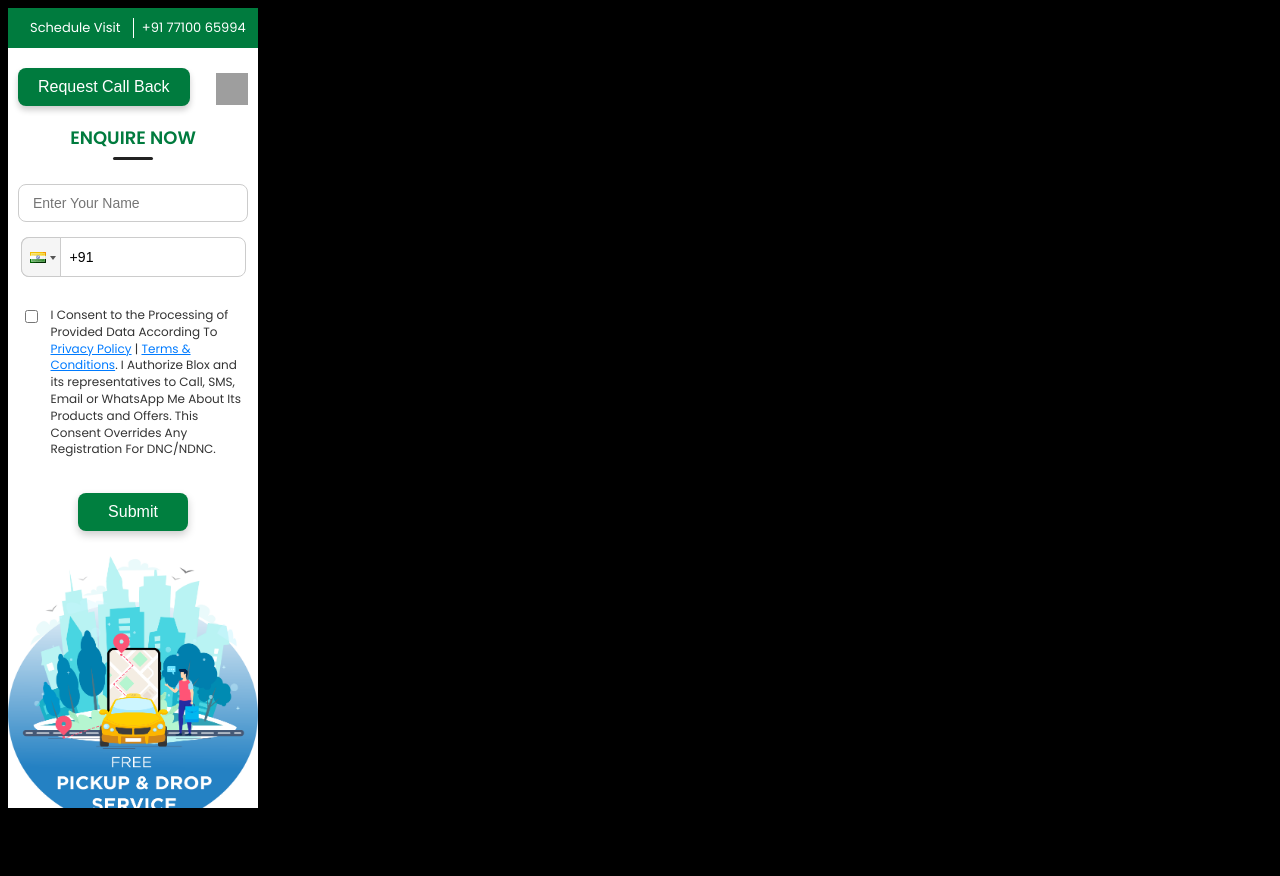
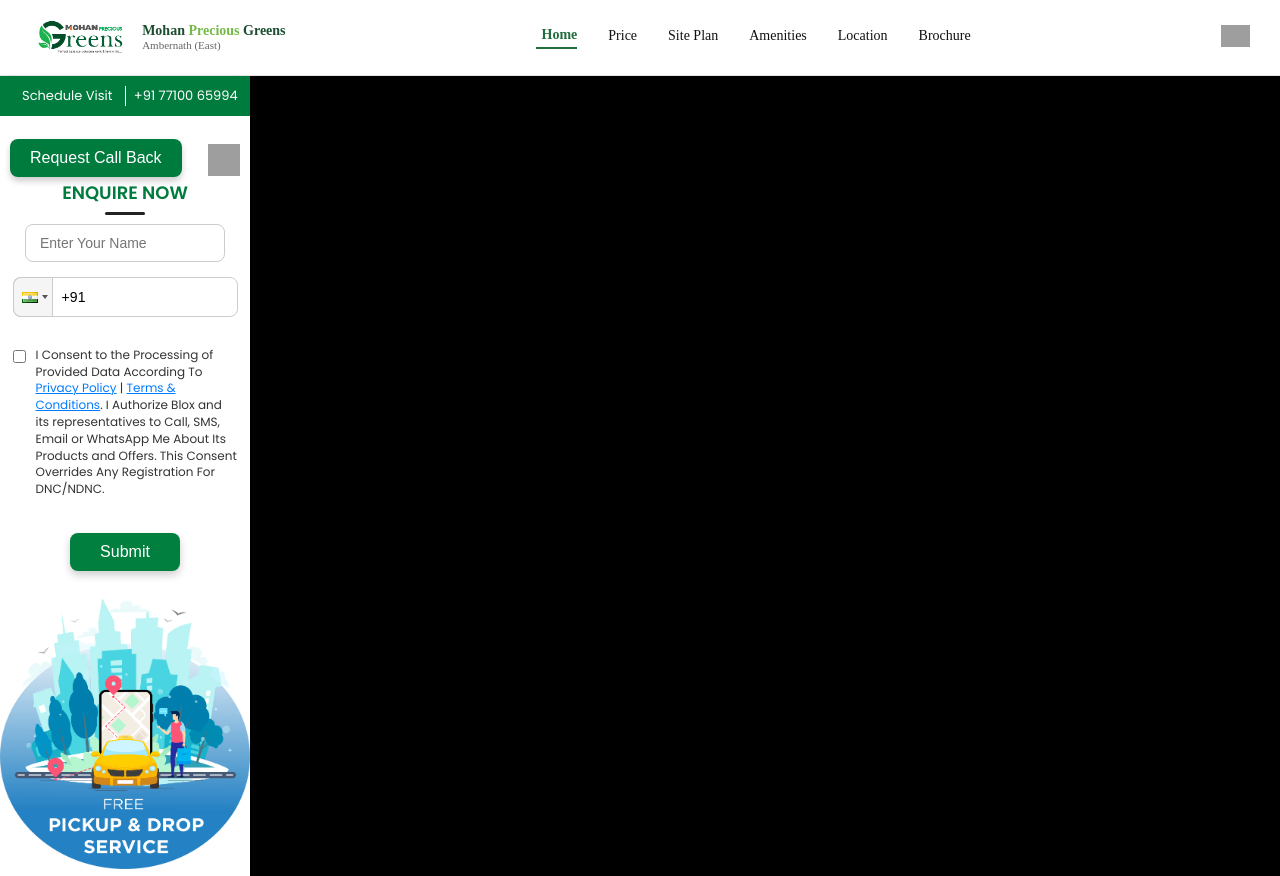
Before and after one commit to AdarshT12/mohan-greens, a React (Create React App) app in the folder mohan-greens-project/: page / in a window 1280 px wide. Before the commit the page ends 816 px from the top, so only its background shows below. Built offline with nearby package versions, Linux system fonts and the light colour scheme; grey boxes are pictures that could not be loaded.

Commit message:
homepage created

```diff
--- a/mohan-greens-project/src/App.js
+++ b/mohan-greens-project/src/App.js
@@ -1,11 +1,11 @@
 import logo from './logo.svg';
 import './App.css';
-import CallRequestForm from './Components/html/sidebar';
+import Home from '../src/home';
 
 function App() {
   return (
    <>
-   <CallRequestForm/>
+   <Home/>
    </>
   );
 }
--- a/mohan-greens-project/src/Components/html/navbar.jsx
+++ b/mohan-greens-project/src/Components/html/navbar.jsx
@@ -1,12 +1,13 @@
 import React from "react";
 import '../css/navbar.css';
+import Logo from "../../assests/mohangrrenslogo.png";
 
 function Navbar() {
   return (
     <nav className="navbar">
       {/* Left: Logo and Title */}
       <div className="navbar-left">
-        <img src="/logo.png" alt="Mohan Greens" className="logo" />
+        <img src={Logo} alt="Mohan Greens" className="logo" />
         <div className="text-info">
           <div className="project-name">Mohan <span className="green-text">Precious</span> Greens</div>
           <div className="location">Ambernath (East)</div>
--- /dev/null
+++ b/mohan-greens-project/src/home.jsx
@@ -0,0 +1,14 @@
+import React from "react";
+import Navbar from "../src/Components/html/navbar";
+import Sidebar from "../src/Components/html/sidebar";
+
+function Home() {
+  return (
+    <>
+    <Navbar/>
+    <Sidebar/>
+    </>
+  );
+}
+
+export default Home;
```
Also changed, not shown: mohan-greens-project/src/assests/mohangrrenslogo.png (added), mohan-greens-project/src/home.html (deleted), 1 other file (tests, documents, lock files or other folders).
